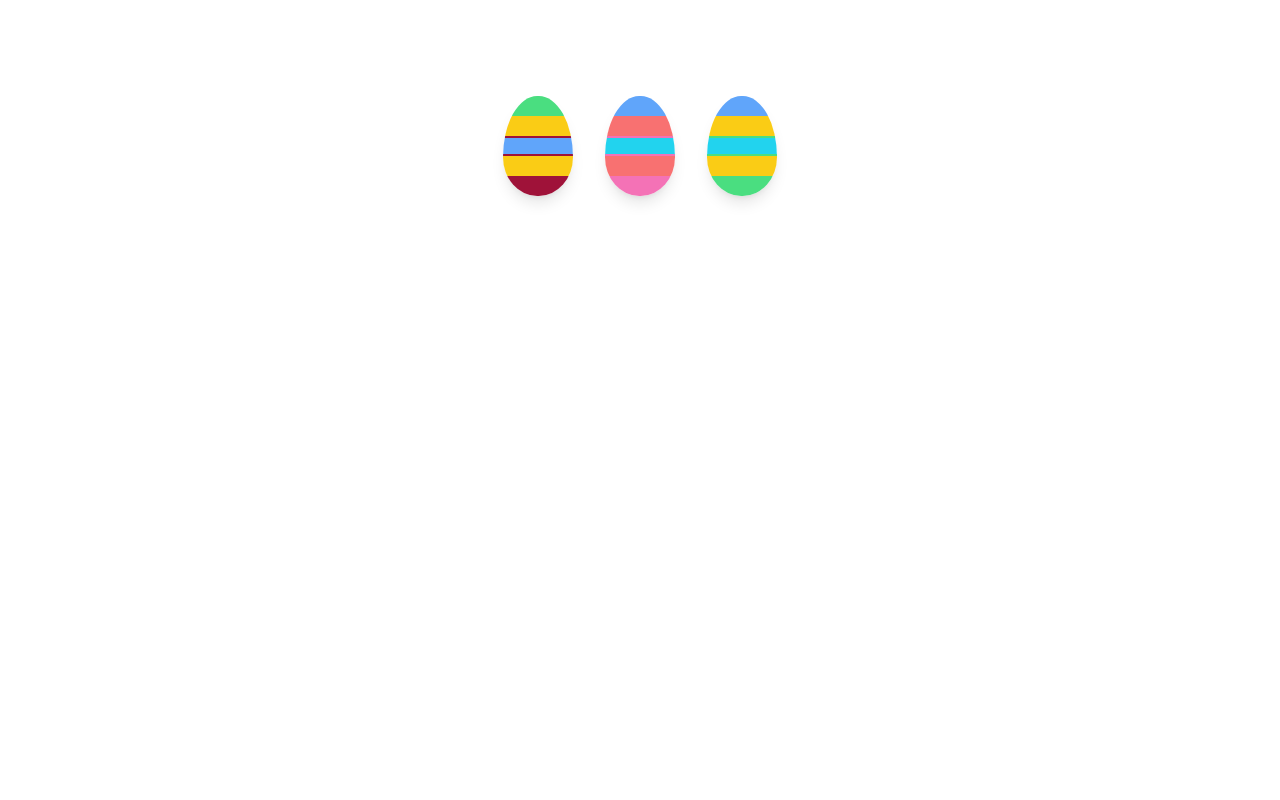
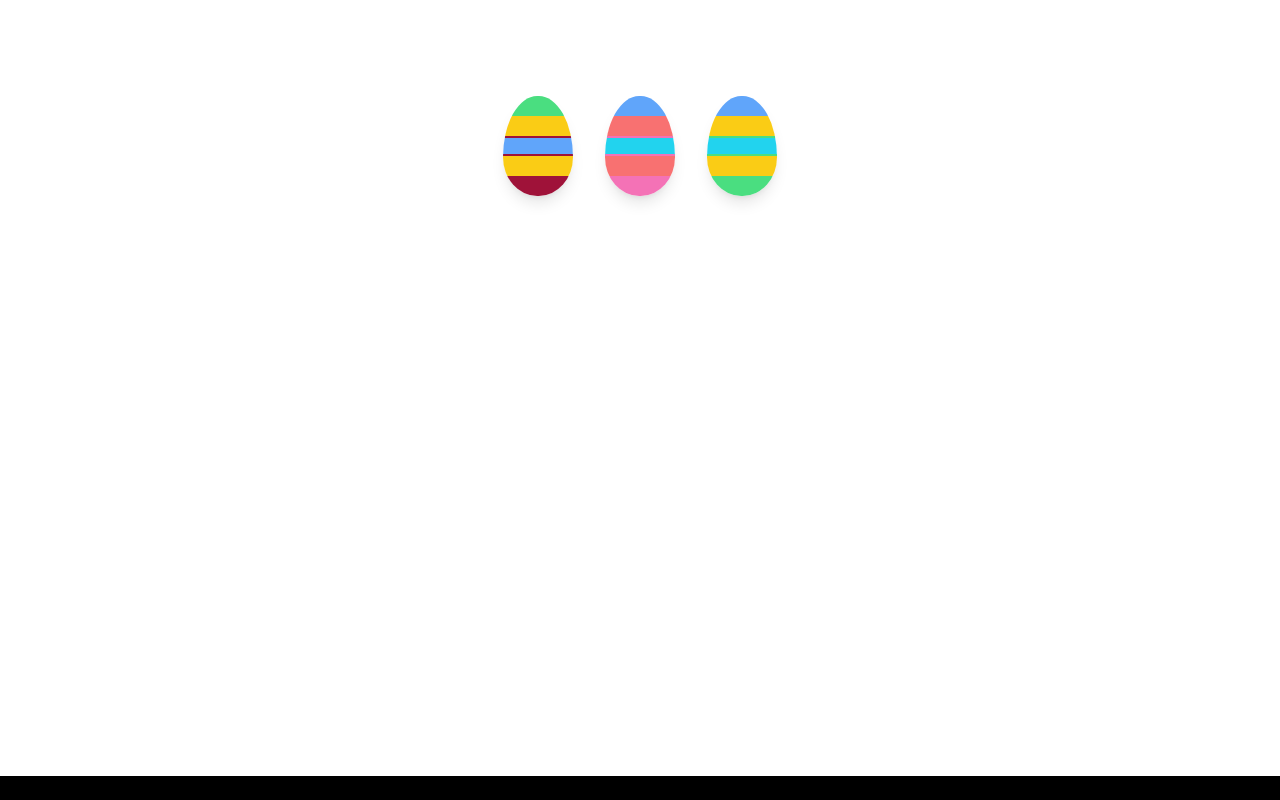
Before and after one commit to gijs-ve/mindmingle-easter-challenge, a Next.js app: page / in a window 1280 px wide. Built offline with nearby package versions, Linux system fonts and the light colour scheme.

Commit message:
feat: source

```diff
--- a/src/app/page.tsx
+++ b/src/app/page.tsx
@@ -1,5 +1,6 @@
 import { EasterButton } from '@/lib/components/button/EasterButton';
 import { previewButtons } from '@/lib/constants/previewButtons';
+import Link from 'next/link';
 export const dynamic = 'force-dynamic';
 export default function Home() {
     return (
@@ -13,6 +14,11 @@ export default function Home() {
                     />
                 ))}
             </section>
+            <div className="absolute bottom-0 w-full bg-black text-center">
+                <Link href="https://github.com/gijs-ve/mindmingle-easter-challenge">
+                    Source
+                </Link>
+            </div>
         </main>
     );
 }
```
